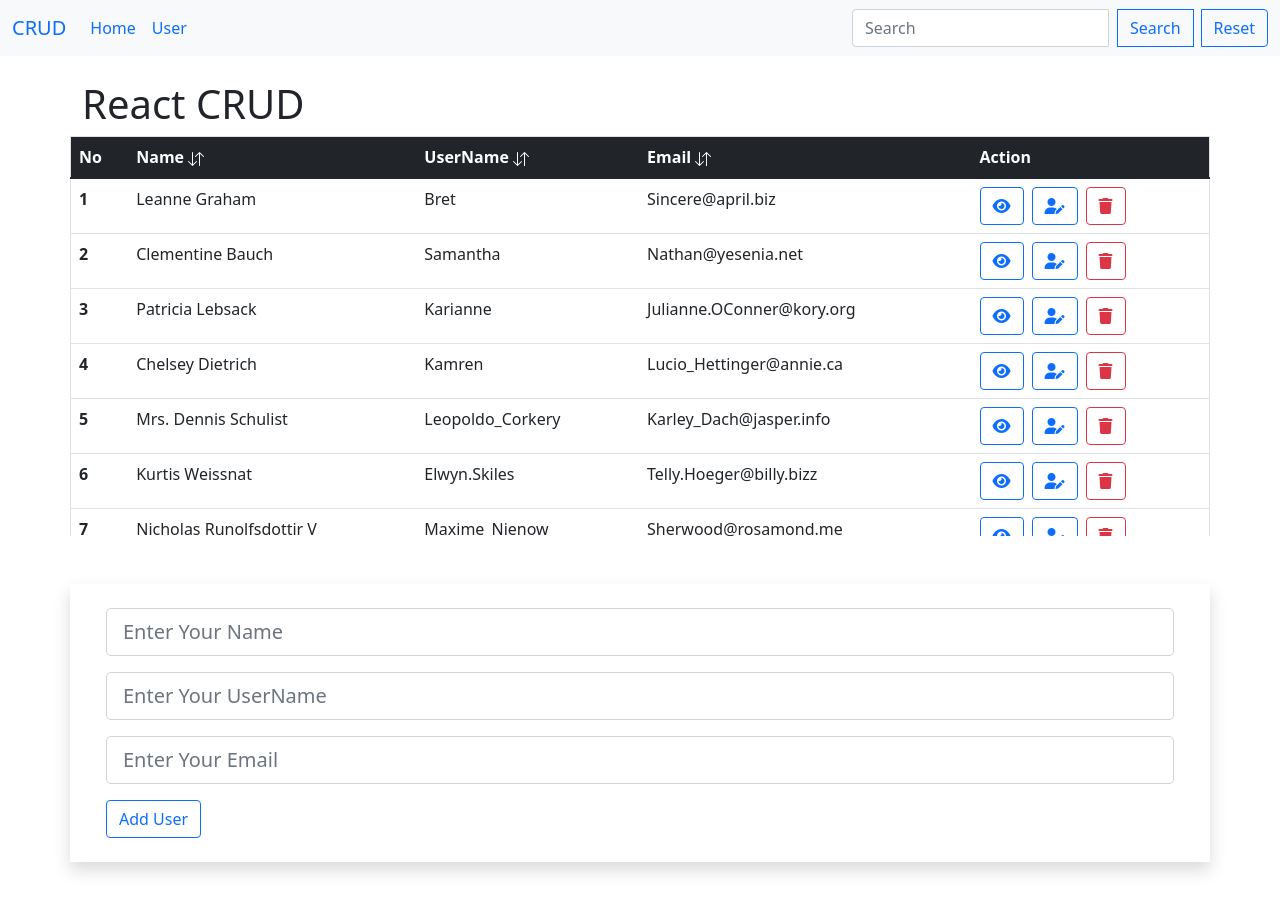
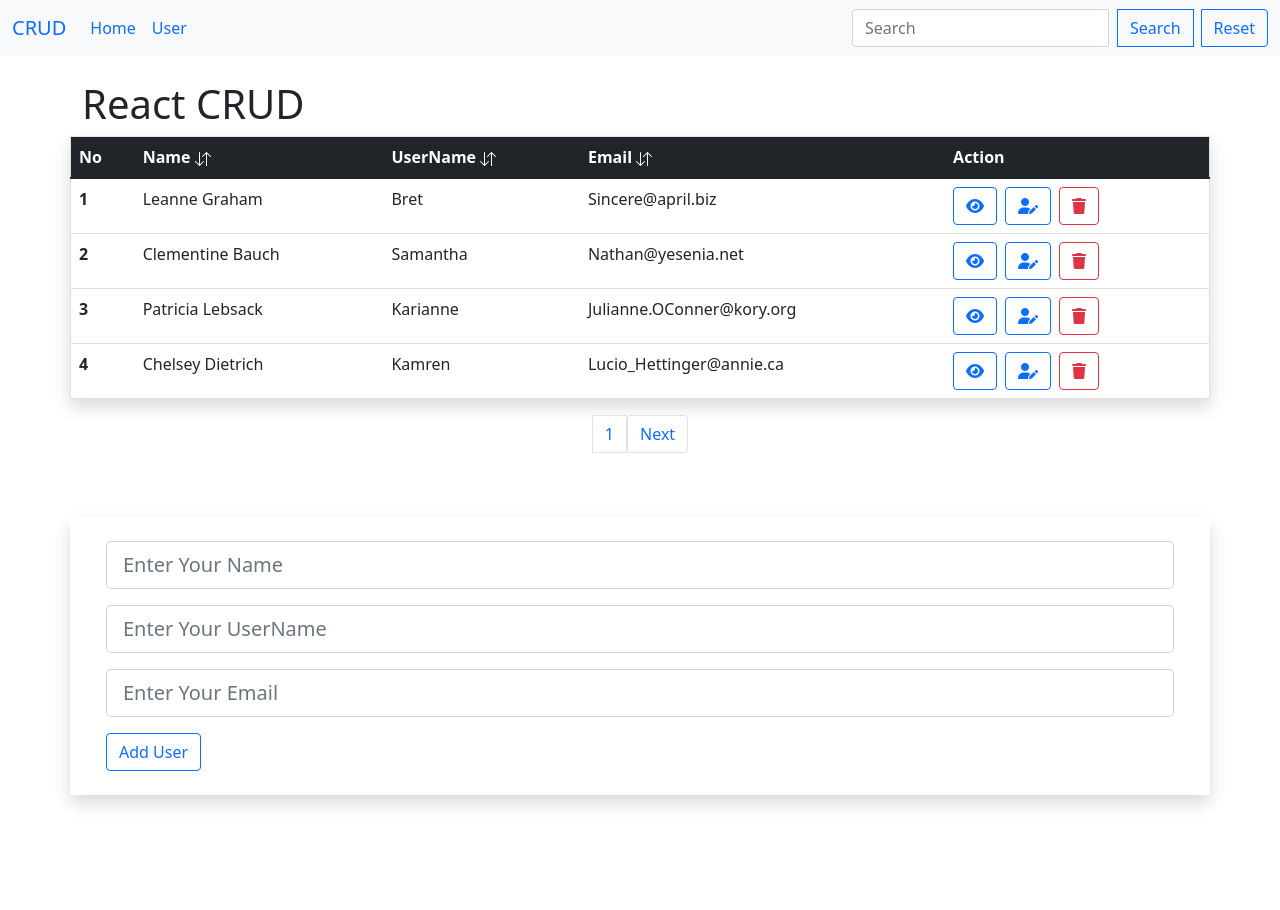
Before and after one commit to HarshalJadhav99/React_CRUD, a React (Create React App) app: page / in a window 1280 px wide. After the commit the page ends 843 px from the top, so only its background shows below. Built offline with nearby package versions, Linux system fonts and the light colour scheme; data requests are answered from the project's data file; the HTML template or start-up script is replaced by a standard one.

Commit message:
table_pagination -work upon pagination functionality

```diff
--- a/package.json
+++ b/package.json
@@ -15,6 +15,7 @@
 		"concurrently": "^7.2.2",
 		"gh-pages": "^4.0.0",
 		"json-server": "^0.17.0",
+		"lodash": "^4.17.21",
 		"react": "^18.2.0",
 		"react-custom-scrollbars-2": "^4.5.0",
 		"react-dom": "^18.2.0",
--- a/src/components/pages/Home.js
+++ b/src/components/pages/Home.js
@@ -13,6 +13,10 @@ import { faCoffee } from "@fortawesome/free-solid-svg-icons";
 const Home = () => {
 	const [users, setUser] = useState([]);
 	const [value, setValue] = useState("");
+	const [currentPage, setCurrentPage] = useState(0);
+	const [pageLimit] = useState(4);
+	const [sortValue, setSortValue] = useState("");
+	const [operation, setOperation] = useState("");
 
 	// AddUsers
 	const [user, setUsers] = useState({
@@ -34,29 +38,51 @@ const Home = () => {
 	const [order, setOrder] = useState("ASC");
 
 	useEffect(() => {
-		loadUsers();
+		loadUsers(0, 4, 0);
 	}, []);
-	const loadUsers = async () => {
-		const result = await axios.get("http://localhost:3003/users");
-		setUser(result.data);
+	const loadUsers = async (start, end, increas, optType = null, sortValue) => {
+		switch (optType) {
+			case "search":
+				setOperation(optType);
+				setUser("");
+				return await axios
+					.get(
+						`http://localhost:3003/users?q=${value}&_start=${start}&_end=${end}`
+					)
+					.then((response) => {
+						setUser(response.data);
+						setCurrentPage(currentPage + increas);
+					})
+					.catch((err) => console.log(err));
+			default:
+				const result = await axios.get(
+					`http://localhost:3003/users?_start=${start}&_end=${end}`
+				);
+				setUser(result.data);
+				setCurrentPage(currentPage + increas);
+		}
 	};
+
 	const deleteUser = async (id) => {
 		await axios.delete(`http://localhost:3003/users/${id}`);
 		loadUsers();
 	};
 	// Search Users
 	const handleReset = () => {
-		loadUsers();
+		setOperation("");
+		setValue("");
+		loadUsers(0, 4, 0);
 	};
 	const handleSearch = async (e) => {
 		e.preventDefault();
-		return await axios
-			.get(`http://localhost:3003/users?q=${value}`)
-			.then((response) => {
-				setUser(response.data);
-				setValue("");
-			})
-			.catch((err) => console.log(err));
+		loadUsers(0, 4, 0, "search");
+		// return await axios
+		// 	.get(`http://localhost:3003/users?q=${value}`)
+		// 	.then((response) => {
+		// 		setUser(response.data);
+		// 		setValue("");
+		// 	})
+		// 	.catch((err) => console.log(err));
 	};
 	// Sorting
 
@@ -79,12 +105,71 @@ const Home = () => {
 	if (status) {
 		return <Home />;
 	}
+	const renderPagination = () => {
+		if (users.length < 4 && currentPage === 0) return null;
+		if (currentPage === 0) {
+			return (
+				<nav className="d-flex justify-content-center">
+					<ul className="pagination">
+						<li className="page-link">1</li>
+						<li
+							className="page-link btn"
+							onClick={() => loadUsers(4, 8, 1, operation)}>
+							Next
+						</li>
+					</ul>
+				</nav>
+			);
+		} else if (currentPage < pageLimit - 1 && users.length === pageLimit) {
+			return (
+				<nav className="d-flex justify-content-center">
+					<ul className="pagination">
+						<li
+							className="page-link btn"
+							onClick={() =>
+								loadUsers((currentPage - 1) * 4, currentPage * 4, -1, operation)
+							}>
+							Prev
+						</li>
+						<li className="page-link">{currentPage + 1}</li>
+						<li
+							className="page-link btn"
+							onClick={() =>
+								loadUsers(
+									(currentPage + 1) * 4,
+									(currentPage + 2) * 4,
+									1,
+									operation
+								)
+							}>
+							Next
+						</li>
+					</ul>
+				</nav>
+			);
+		} else {
+			return (
+				<nav className="d-flex justify-content-center">
+					<ul className="pagination">
+						<li
+							className="page-link btn"
+							onClick={() =>
+								loadUsers((currentPage - 1) * 4, currentPage * 4, -1, operation)
+							}>
+							Prev
+						</li>
+						<li className="page-link">{currentPage + 1}</li>
+					</ul>
+				</nav>
+			);
+		}
+	};
 	return (
 		<>
 			<section className="mb-4">
 				<nav className="navbar navbar-expand-lg bg-light">
 					<div className="container-fluid">
-						<Link className="navbar-brand" to='/'>
+						<Link className="navbar-brand" to="/">
 							CRUD
 						</Link>
 						<button
@@ -154,7 +239,7 @@ const Home = () => {
 								))}
 							</select>
 						</div> */}
-						<Scrollbars style={{ height: "400px" }}>
+
 							<table class="table table-hover border shadow">
 								<thead className="table-dark table-header-custom">
 									<tr>
@@ -226,7 +311,8 @@ const Home = () => {
 									)}
 								</tbody>
 							</table>
-						</Scrollbars>
+
+						<div>{renderPagination()}</div>
 					</div>
 				</div>
 			</section>
```
Also changed, not shown: 1 other file (tests, documents, lock files or other folders).
